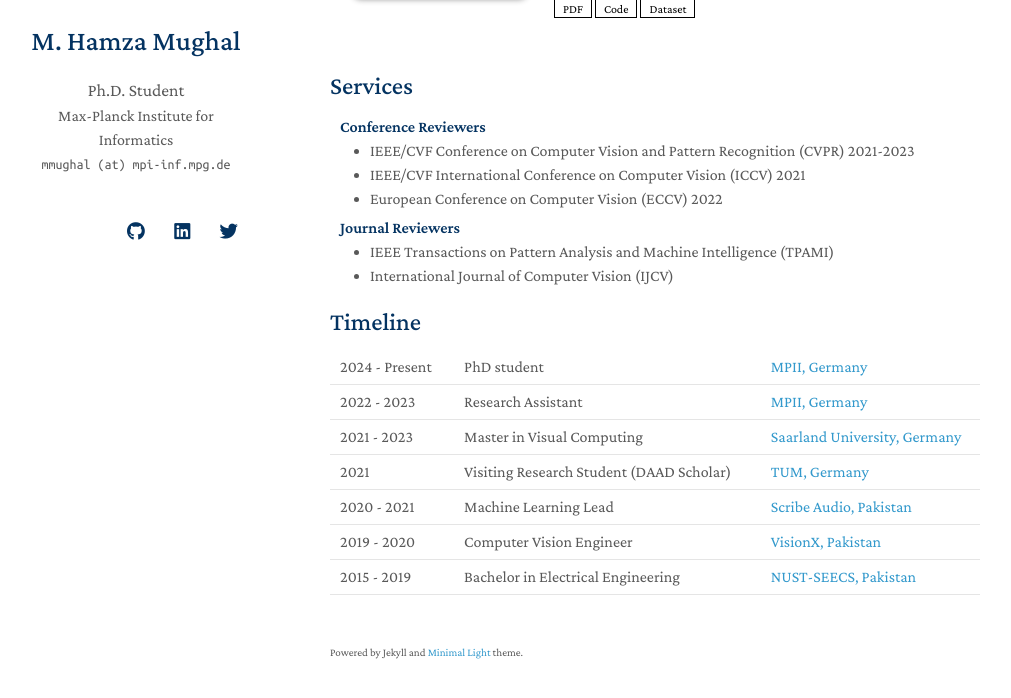
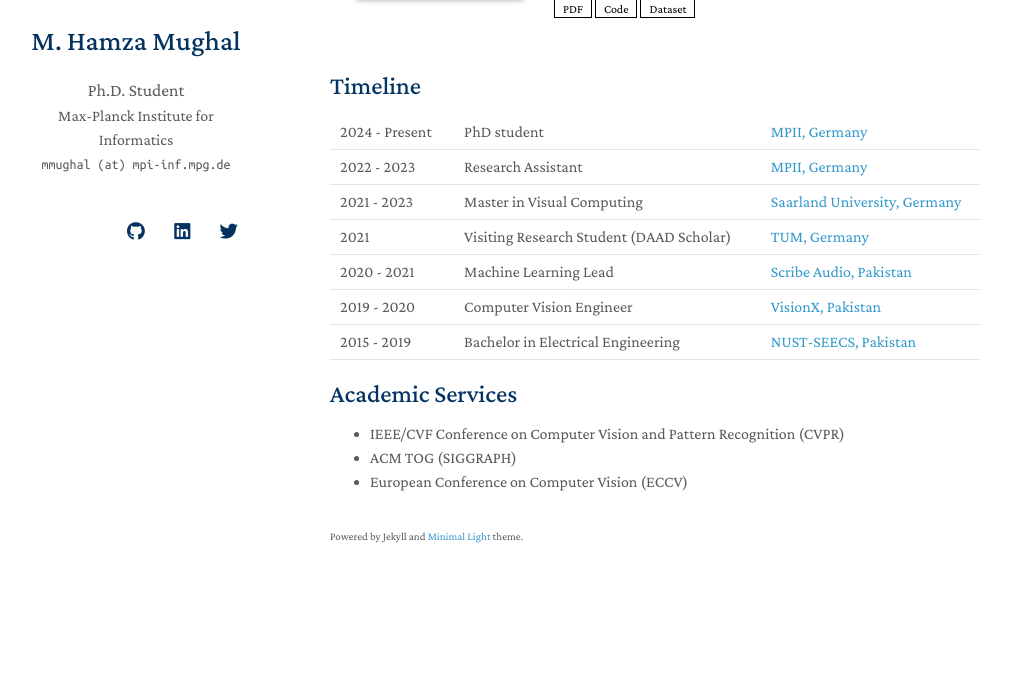
Before and after one commit to m-hamza-mughal/m-hamza-mughal.github.io, a Jekyll site: the page built from index.md, in a window 1280 px wide and 900 px high, scrolled down 1607 px, cut to the strip 189-887 px from the top of the window. Shown: the whole strip, without its empty margins (140-1151 px from the left). Built offline with Jekyll 4.4.1, drawn with Linux system fonts in a browser that asks for light colours; nearby versions of some CDN libraries; a style sheet for code colours, icons or effects is not loaded; our own code applies the rules of GitHub Pages for plain Markdown files; after the commit the page ends 2413 px from its top, so only the background shows below that; some of the changed text lies outside the part shown.

Commit message:
update services

```diff
--- a/_data/publications.yml
+++ b/_data/publications.yml
@@ -12,7 +12,7 @@
     # notes: Details Soon
 
   - title: "Enhancing Spoken Discourse Modeling in Language Models Using Gestural Cues"
-    authors: Varsha Suresh*, <strong>M. Hamza Mughal*</strong>, Christian Theobalt, and Vera Demberg (*:equal contribution)
+    authors: Varsha Suresh*, <strong>M. Hamza Mughal*</strong>, Christian Theobalt, Vera Demberg (*:equal contribution)
     # conference_short: CVPR
     conference: Findings of the Association for Computational Linguistics <strong>(EACL)</strong>, 2026, Rabat.
     pdf: https://arxiv.org/abs/2510.19350
@@ -24,7 +24,7 @@
     # notes: Oral (Top 8% of selected papers)
 
   - title: "Enhancing Spoken Discourse Modeling in Language Models Using Gestural Cues"
-    authors: Varsha Suresh, <strong>M. Hamza Mughal</strong>, Christian Theobalt, and Vera Demberg
+    authors: Varsha Suresh, <strong>M. Hamza Mughal</strong>, Christian Theobalt, Vera Demberg
     # conference_short: CVPR
     conference: The 63rd Annual Conference of the Association for Computational Linguistics <strong>(ACL)</strong>, 2025, Vienna.
     pdf: https://arxiv.org/abs/2503.03474
--- a/_includes/services.md
+++ b/_includes/services.md
@@ -1,16 +1,16 @@
-## Services
+## Academic Services
 
-<h4 style="margin:0 10px 0;">Conference Reviewers</h4>
+<!-- <h4 style="margin:0 10px 0;">Conference Reviewers</h4> -->
 
 <ul style="margin:0 0 5px;">
-  <li><a href="http://cvpr2023.thecvf.com/"><autocolor>IEEE/CVF Conference on Computer Vision and Pattern Recognition (CVPR) 2021-2023</autocolor></a></li>
-  <li><a href="http://iccv2021.thecvf.com/"><autocolor>IEEE/CVF International Conference on Computer Vision (ICCV) 2021</autocolor></a></li>
-  <li><a href="https://eccv2022.ecva.net/"><autocolor>European Conference on Computer Vision (ECCV) 2022</autocolor></a></li>
+  <li><a href="http://cvpr2023.thecvf.com/"><autocolor>IEEE/CVF Conference on Computer Vision and Pattern Recognition (CVPR)</autocolor></a></li>
+  <li><a href="https://asia.siggraph.org/2025/"><autocolor>ACM TOG (SIGGRAPH)</autocolor></a></li>
+  <li><a href="https://eccv2026.ecva.net/"><autocolor>European Conference on Computer Vision (ECCV)</autocolor></a></li>
 </ul>
 
-<h4 style="margin:0 10px 0;">Journal Reviewers</h4>
+<!-- <h4 style="margin:0 10px 0;">Journal Reviewers</h4>
 
 <ul style="margin:0 0 20px;">
   <li><a href="https://www.computer.org/csdl/journal/tp"><autocolor>IEEE Transactions on Pattern Analysis and Machine Intelligence (TPAMI)</autocolor></a></li>
   <li><a href="https://www.springer.com/journal/11263"><autocolor>International Journal of Computer Vision (IJCV)</autocolor></a></li>
-</ul>
+</ul> -->
--- a/index.md
+++ b/index.md
@@ -15,7 +15,7 @@
 
 {% include_relative _includes/publications.md %}
 
-{% include_relative _includes/services.md %}
+
 
 ## Timeline
 
@@ -66,3 +66,5 @@
   </tbody>
 </table>
 <!-- </div> -->
+
+{% include_relative _includes/services.md %}
```
